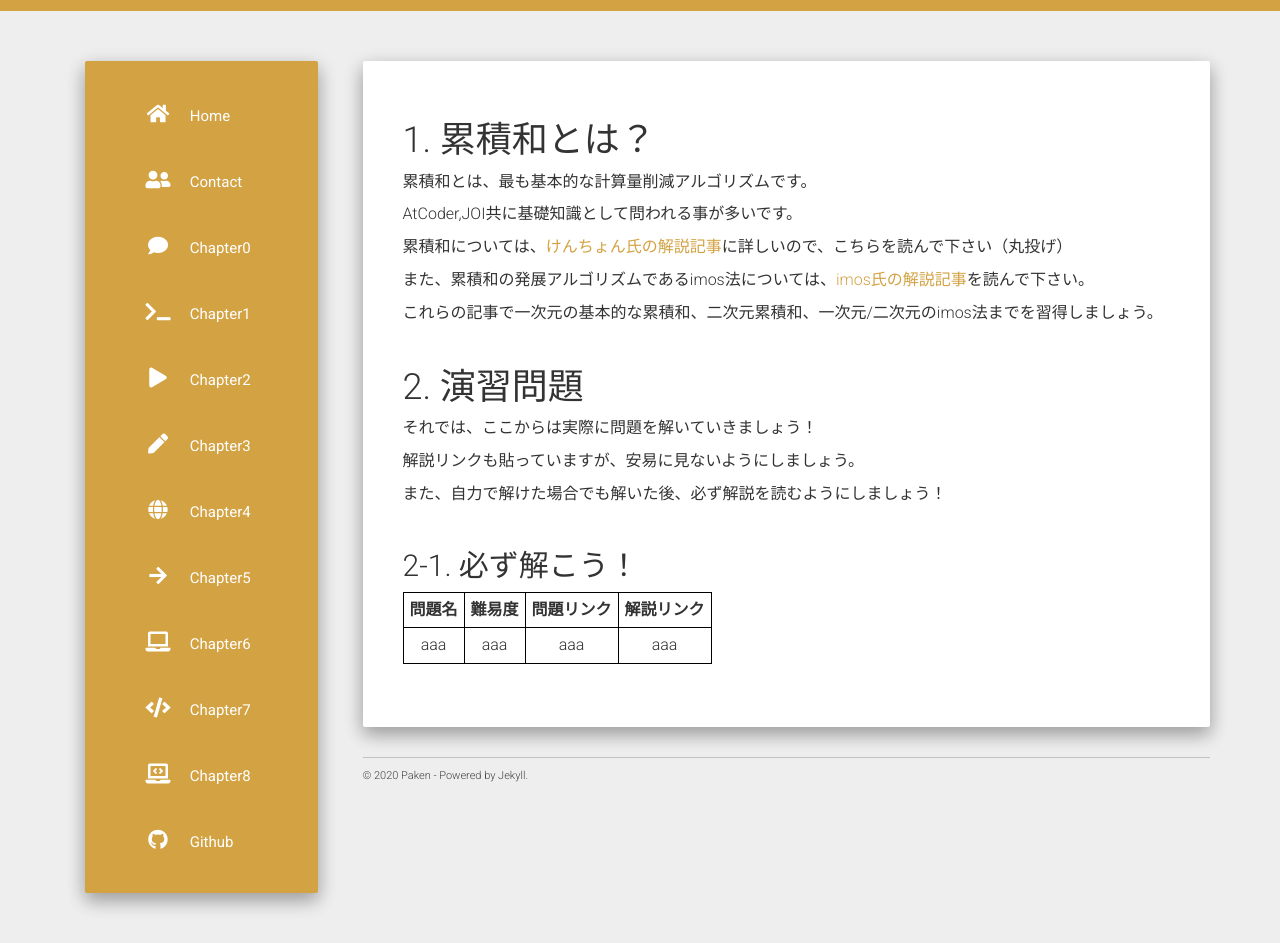
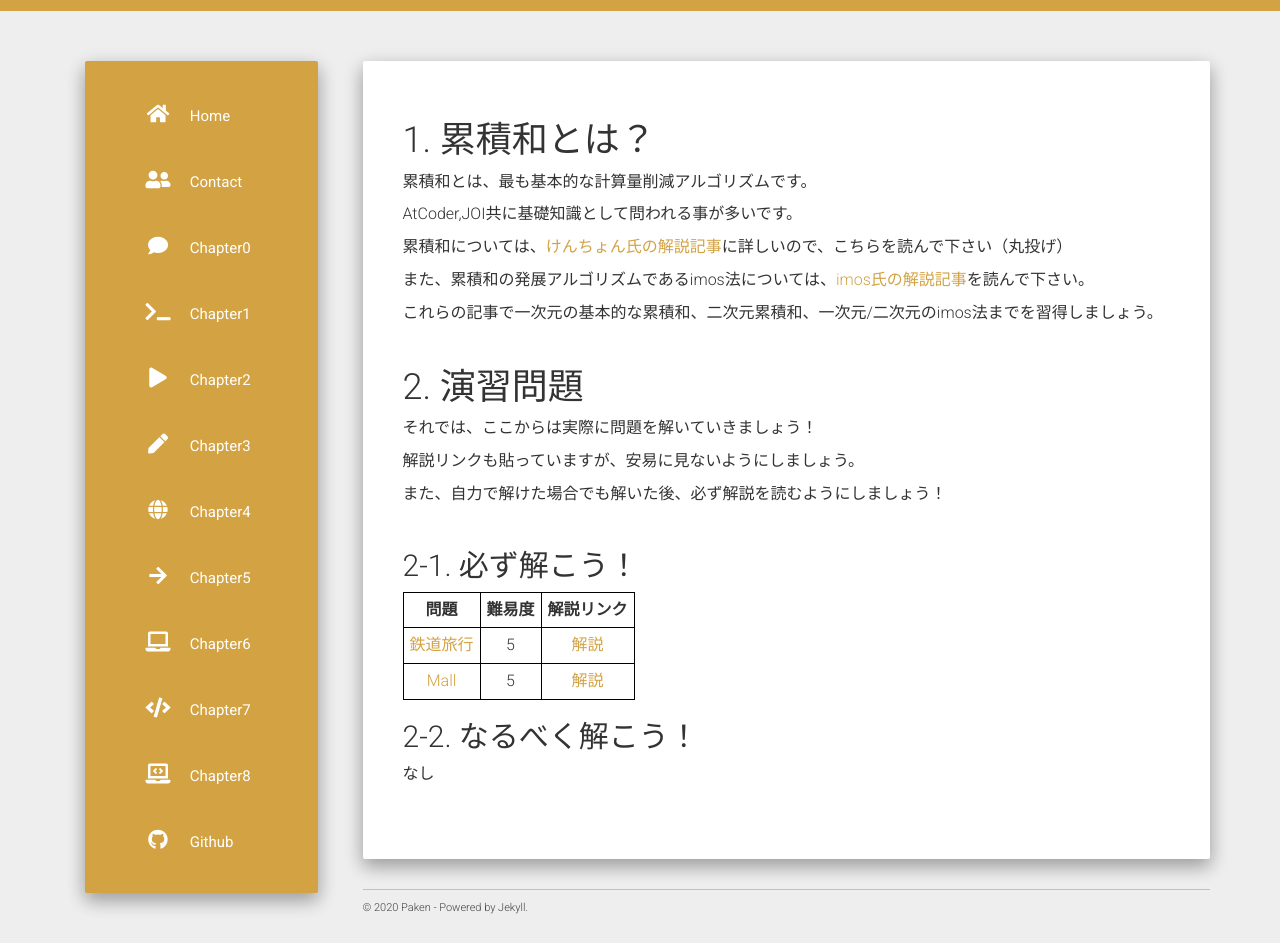
Before and after one commit to TKPaken/beginners, a Jekyll site: the page built from chapter8/cumulative_sum/index.md, in a window 1280 px wide, cut to the strip 253-1196 px from the top of the page. Built offline with Jekyll 4.4.1, drawn with Linux system fonts in a browser that asks for light colours; nearby versions of some CDN libraries; comment, search, counter and statistics services are not loaded; before the commit the page ends 1166 px from its top, so only the background shows below that.

Commit message:
累積和のところを書いた

```diff
--- a/chapter8/cumulative_sum/index.md
+++ b/chapter8/cumulative_sum/index.md
@@ -27,6 +27,11 @@ AtCoder,JOI共に基礎知識として問われる事が多いです。
 
 ## 2-1. 必ず解こう！
 
-| 問題名 | 難易度 | 問題リンク | 解説リンク |
-| :----: | :----: | :----: | :----: |
-| aaa | aaa | aaa| aaa |
+| 問題 | 難易度 | 解説リンク |
+| :----: | :----: | :----: |
+| [鉄道旅行](https://atcoder.jp/contests/joi2015ho/tasks/joi2015ho_a) | 5 | [解説](https://kaage.hatenablog.com/entry/2020/05/03/224811)|
+| [Mall](https://atcoder.jp/contests/joisc2007/tasks/joisc2007_mall) | 5 | [解説](https://kaage.hatenablog.com/entry/2020/05/03/224558) |
+
+## 2-2. なるべく解こう！
+
+なし
```
Also changed, not shown: chapter8/index.md (+6 -2 lines).
